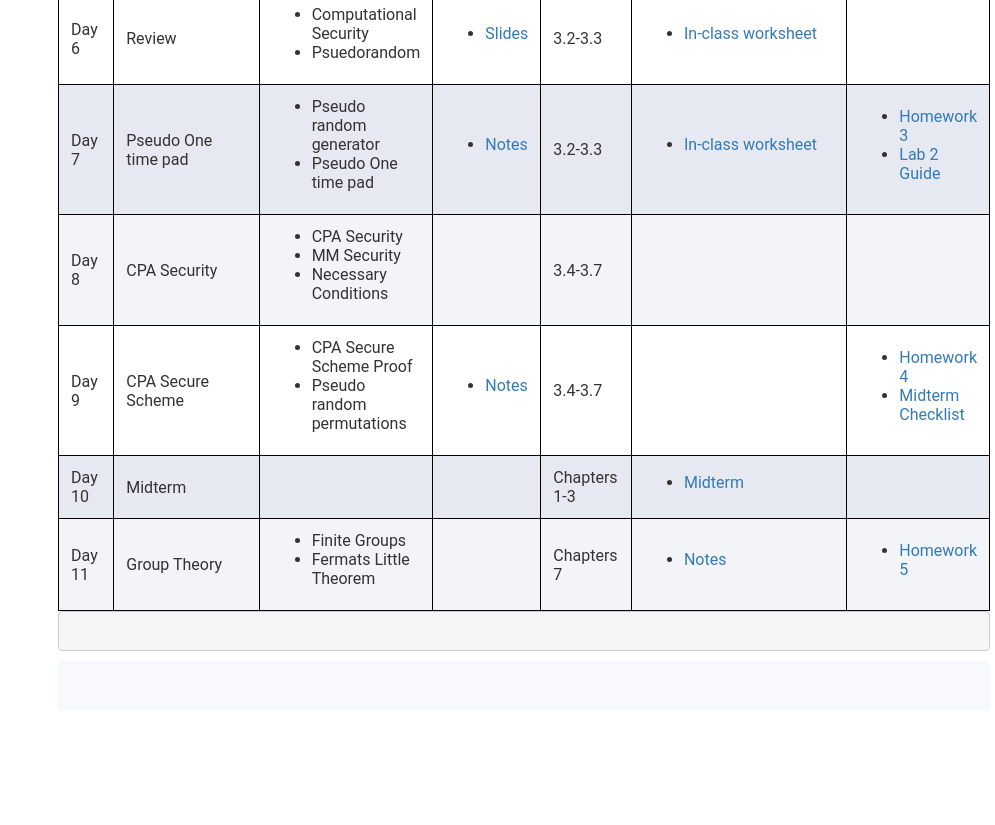
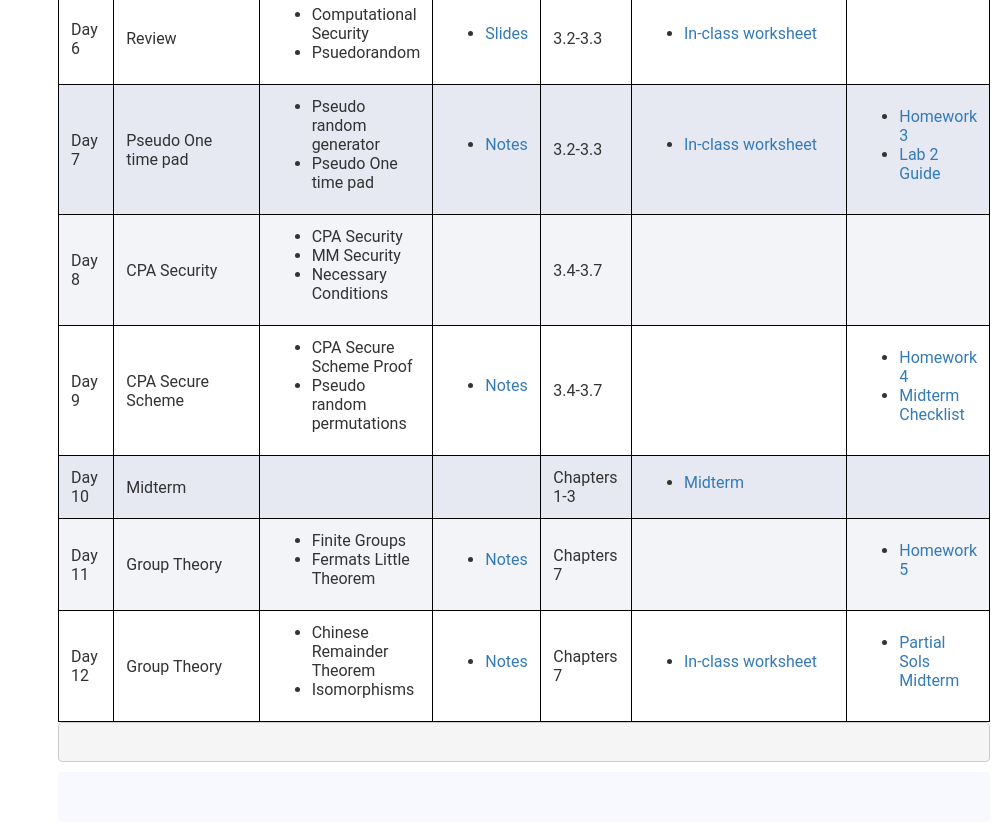
Before and after one commit to jhb10c/jhb10c.github.io, a plain HTML site: page csites/cryptography.html in a window 1280 px wide. Shown: the part 961-1786 px from the top of the page, without its empty margins (285-1280 px from the left). Drawn offline with nearby package versions, Linux system fonts and the light colour scheme.

Commit message:
Added in day 12

```diff
--- a/csites/cryptography.html
+++ b/csites/cryptography.html
@@ -406,14 +406,14 @@ Group Theory</td><td>
 
 </ul>
 </td><td>
+  <ul>
+  <li><a href="materials/lecturenotes/lday11.pdf" download>Notes</a></li>
+ </ul>
 
 </td><td>
 Chapters 7
 </td><td>
 
-<ul>
-  <li><a href="materials/lecturenotes/lday11.pdf" download>Notes</a></li>
- </ul>
 
 </td><td>
 <ul>
@@ -423,6 +423,40 @@ Chapters 7
 
 
 </td></tr>
+
+<tr class="friday">
+<td>
+Day 12
+</td><td>
+Group Theory</td><td>
+<ul>
+  <li>Chinese Remainder Theorem</li>
+  <li>Isomorphisms</li>
+
+
+</ul>
+</td><td>
+  <ul>
+  <li><a href="materials/lecturenotes/lday12.pdf" download>Notes</a></li>
+ </ul>
+
+</td><td>
+Chapters 7
+</td><td>
+<ul>
+<li> <a href="materials/inclass/day12.pdf" download>In-class worksheet</a>
+ </ul>
+
+
+</td><td>
+<ul>
+ <li><a href="materials/homeworks/midtermpar.pdf" download>Partial Sols Midterm</a>
+ </ul>
+
+
+
+</td></tr>
+
 
 
 
```
Also changed, not shown: 3 other files.
